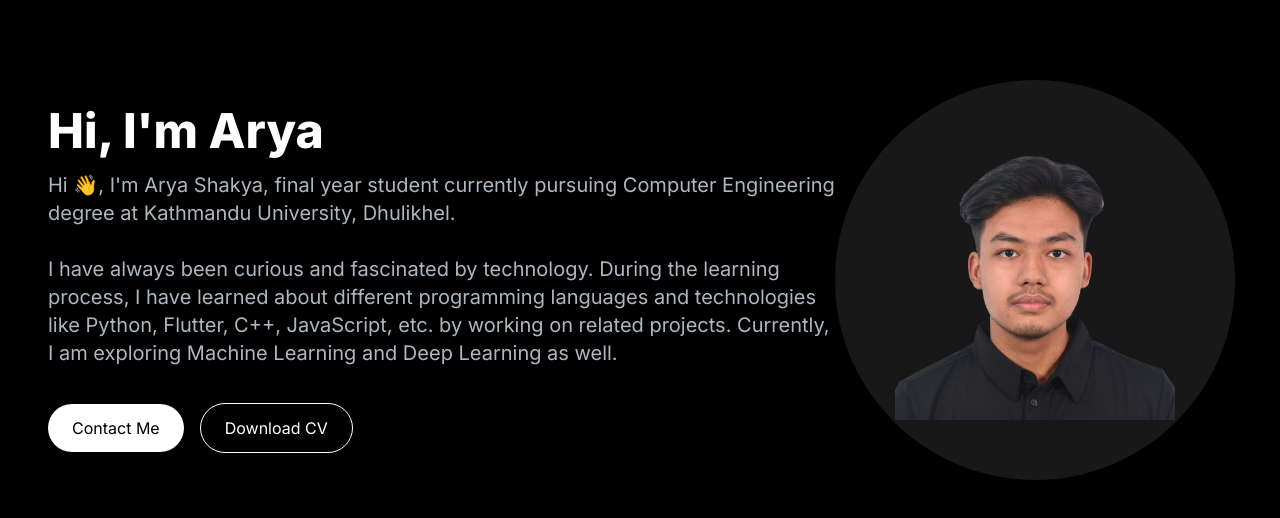
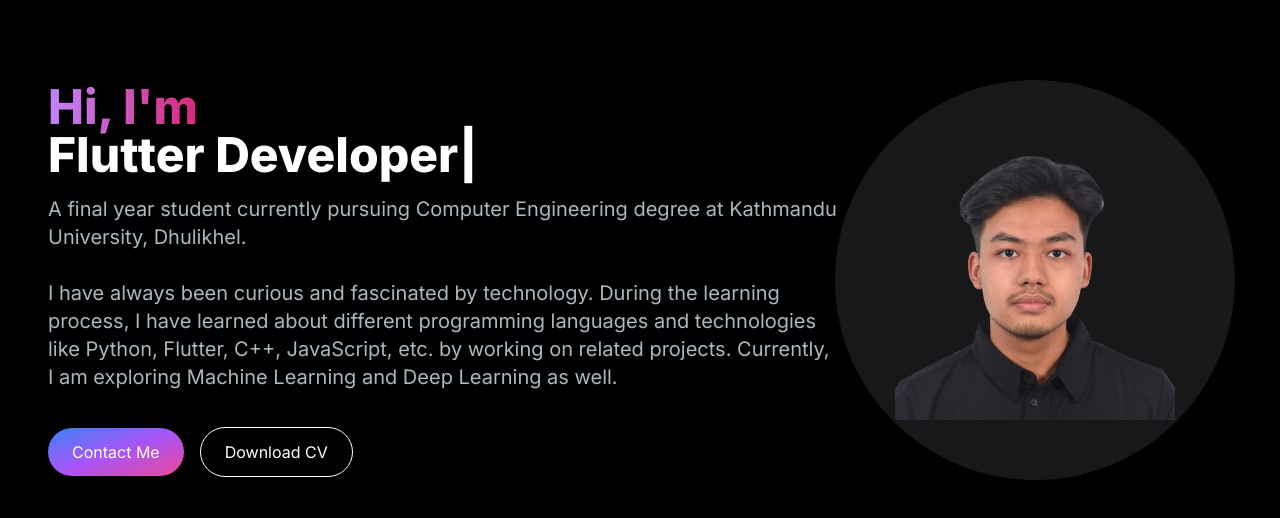
Before and after one commit to Aryashakya/my-website, a Next.js app: page / in a window 1280 px wide. Shown: the top 518 px of the page. Built offline with nearby package versions, Linux system fonts and the light colour scheme.

Commit message:
Add typing animation

```diff
--- a/src/app/components/HeroSection.jsx
+++ b/src/app/components/HeroSection.jsx
@@ -1,5 +1,7 @@
+"use client";
 import React from "react";
 import Image from "next/image";
+import { TypeAnimation } from "react-type-animation";
 
 const HeroSection = () => {
   return (
@@ -7,20 +9,36 @@ const HeroSection = () => {
       <div className="grid grid-cols-1 sm:grid-cols-12">
         <div className="col-span-8 place-self-center text-center sm:text-left">
           <h1 className="text-white mb-4 sm:text-5xl text-6xl font-extrabold">
-            Hi, I&apos;m Arya
+            <span className="text-transparent bg-clip-text bg-gradient-to-r from-purple-400 to-pink-600">
+              Hi, I&apos;m{" "}
+            </span>
+            <br></br>
+            <TypeAnimation
+              sequence={[
+                "Arya Shakya",
+                1000,
+                "Web Developer",
+                1000,
+                "Flutter Developer",
+                1000,
+              ]}
+              wrapper="span"
+              speed={50}
+              repeat={Infinity}
+            />
           </h1>
           <p className="text-[#ADB7BE] text-base sm:text-lg lg:text-xl mb-6">
-            Hi 👋, I&apos;m Arya Shakya, final year student currently pursuing
-            Computer Engineering degree at Kathmandu University, Dhulikhel.
+            A final year student currently pursuing Computer Engineering degree
+            at Kathmandu University, Dhulikhel.
             <br />
             <br />I have always been curious and fascinated by technology.
             During the learning process, I have learned about different
-            programming languages and technologies like Python, Flutter, C++, JavaScript,
-            etc. by working on related projects. Currently, I am exploring
-            Machine Learning and Deep Learning as well.
+            programming languages and technologies like Python, Flutter, C++,
+            JavaScript, etc. by working on related projects. Currently, I am
+            exploring Machine Learning and Deep Learning as well.
           </p>
           <div>
-            <button className="px-6 py-3 w-full sm:w-fit rounded-full mr-4 bg-white hover:bg-slate-200 text-black">
+            <button className="px-6 py-3 w-full sm:w-fit rounded-full mr-4 bg-gradient-to-br from-blue-500 via-purple-500 to-pink-500 hover:bg-slate-200 text-white">
               Contact Me
             </button>
             <button className="px-6 py-3 w-full sm:w-fit rounded-full bg-transparent hover:bg-slate-800 text-white border border-white mt-3">
```
